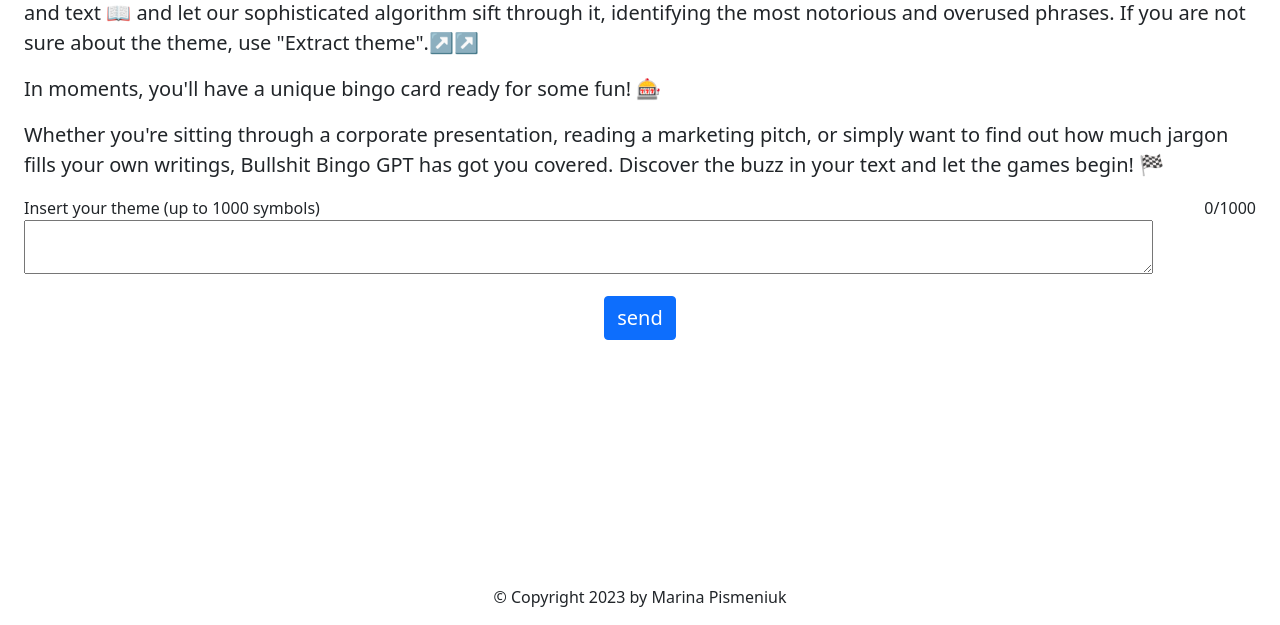
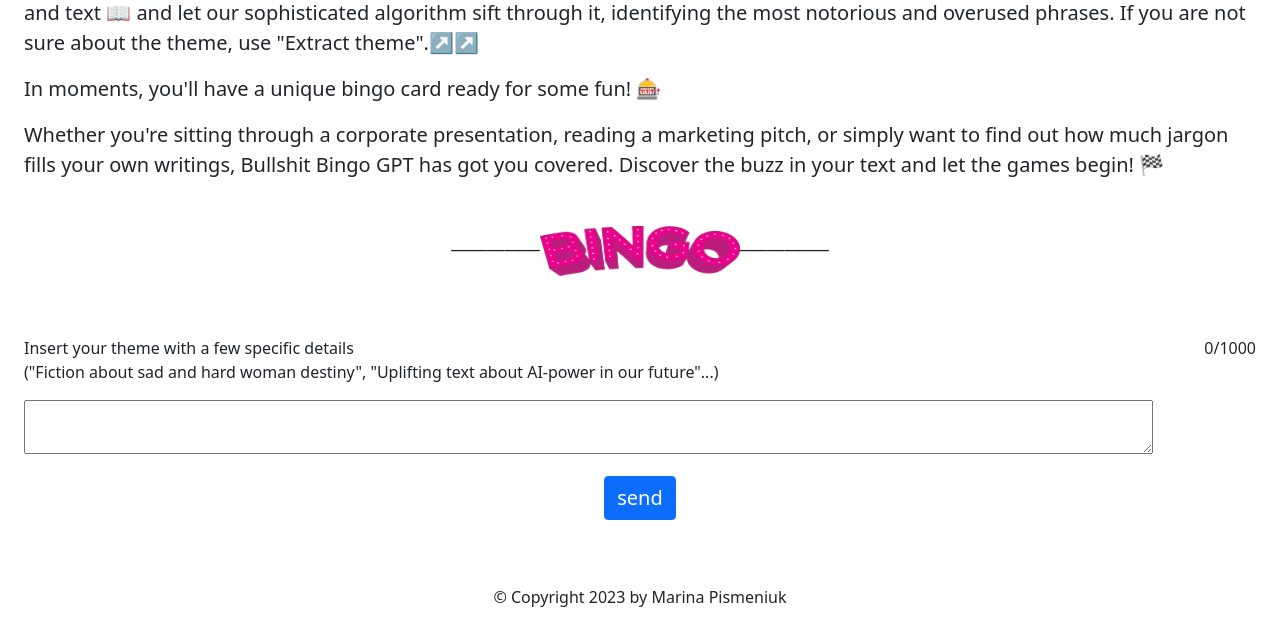
Before and after one commit to MarinaProsche/bullshitbingogpt, a Flask app: page / in a window 1280 px wide. Shown: the part 175-800 px from the top of the page. Run offline with Flask 3, Linux system fonts and the light colour scheme.

Commit message:
add second gif

```diff
--- a/app.py
+++ b/app.py
@@ -28,7 +28,8 @@
 @app.route("/", methods=["get"])
 def index():
     gif_file = "robot.gif"
-    return render_template("index.html", gif_file=gif_file)
+    bingo = 'bingo.gif'
+    return render_template("index.html", gif_file=gif_file, bingo=bingo)
 
 @app.route("/about", methods=["GET"])
 def text_about():
@@ -100,7 +101,7 @@
             ) + f'\n\nTry another one text with "{theme_for_message.strip()}"-theme or '
         else:
             result_message = (f'GREAT! We have the most common cliches for theme "{theme.strip()}"\n'
-            + f'Now you can insert your text (up to 240000 symbols), and see, if you win the bingo!')
+            + f'Now you can insert your text (up to 240000 symbols), and see, if you win the bingo! 🚀🚀')
 
         return render_template(
             "bingo.html", buzz_m_list=buzz_m_list, buzzword_serial=buzzword_serial, result_message=result_message, remember_theme=remember_theme, theme=theme
--- a/chatgpt.py
+++ b/chatgpt.py
@@ -14,7 +14,7 @@
 
 def generate_buzzwords_for_theme(theme):
     prompt = (
-        "create 24 buzzwords or cliches (using short phrase, max 2 words) that could be used for bullshit bingo for this theme: \n\n\n"
+        "create 24 stereotypical buzzwords, cliches or obstacles (using short phrase, max 2 words) that could meet in a text with this theme: \n\n\n"
         + theme
     )
     buzzwords = chat_with_chatgpt(prompt=prompt, model="gpt-4")
--- a/templates/base.html
+++ b/templates/base.html
@@ -102,11 +102,12 @@
     <div class="loading-container fs-4" id="spinner-container" style="display: none">
       <div class="loading-spinner">
       <div>Please, be patient.
-        <br/>Chat GPT generates an answer for you 🦾🦾 </div>
+        <br/>Chat GPT generates an answer for you 🦾🦾
+        <br>________________________________________</br>
+        <p></p>
+      </div>
     <div>
-      <p></p>
-      <p></p>
-      <p></p>
+      <br>
       <img src="{{ url_for('static', filename=gif_file) }}" width=480 height=270.000 frameBorder="0" allowFullScreen>
       <!-- <iframe src="https://s.yimg.com/ny/api/res/1.2/REpW_mQQvAj5FEg35TQnWg--/YXBwaWQ9aGlnaGxhbmRlcjt3PTk2MDtoPTQ5NDtjZj13ZWJw/https://media.zenfs.com/en-US/homerun/mic_26/33a1f72f9c7070a836bf5b47c3c57480" width=480 height=270.000 frameBorder="0" allowFullScreen></iframe> -->
     </div></div>
--- a/templates/index.html
+++ b/templates/index.html
@@ -14,21 +14,30 @@
     {% else %}
     <p>🚀🚀 Welcome to Bullshit Bingo GPT! 🚀🚀</p>
     <p>The go-to platform for transforming your text into an interactive game of clichés, jargon, and buzzwords.
-        Simply input your theme and text 📖 and let our sophisticated algorithm sift through it, identifying the most notorious
+        Simply input your theme and text 📖 and let our sophisticated algorithm sift through it, identifying the most
+        notorious
         and
         overused phrases. If you are not sure about the theme, use "Extract theme".↗️↗️
-        <p>In moments, you'll have a unique bingo card ready for some fun! 🎰</p>
+    <p>In moments, you'll have a unique bingo card ready for some fun! 🎰</p>
     <p>Whether you're sitting through a corporate presentation, reading a marketing pitch, or simply want to find out
         how
         much jargon fills your own writings, Bullshit Bingo GPT has got you covered. Discover the buzz in your text and
         let the games begin! 🏁</p>
+    <p></p>
     {% endif %}
-    <p></p>
+    <br>
+    <div class="d-flex justify-content-center">__________<img src="{{ url_for('static', filename=bingo) }}" width=200
+            height=50 frameBorder="0" allowFullScreen> __________
+    </div>
+    <br>
+    <br>
 </div>
 <form action="/bingo" method="post">
     <div>
         <div class="container-info">
-            <label for="input_theme">Insert your theme (up to 1000 symbols)</label>
+            <label for="input_theme">Insert your theme with a few specific details
+                <p> ("Fiction about sad and hard woman destiny", "Uplifting text about AI-power in our future"...)</p>
+            </label>
             <div id="count">0/1000</div>
         </div>
         <p><textarea id="textarea" name="input_theme" cols="120" rows="2"></textarea></p>
```
Also changed, not shown: static/bingo.gif (added).
